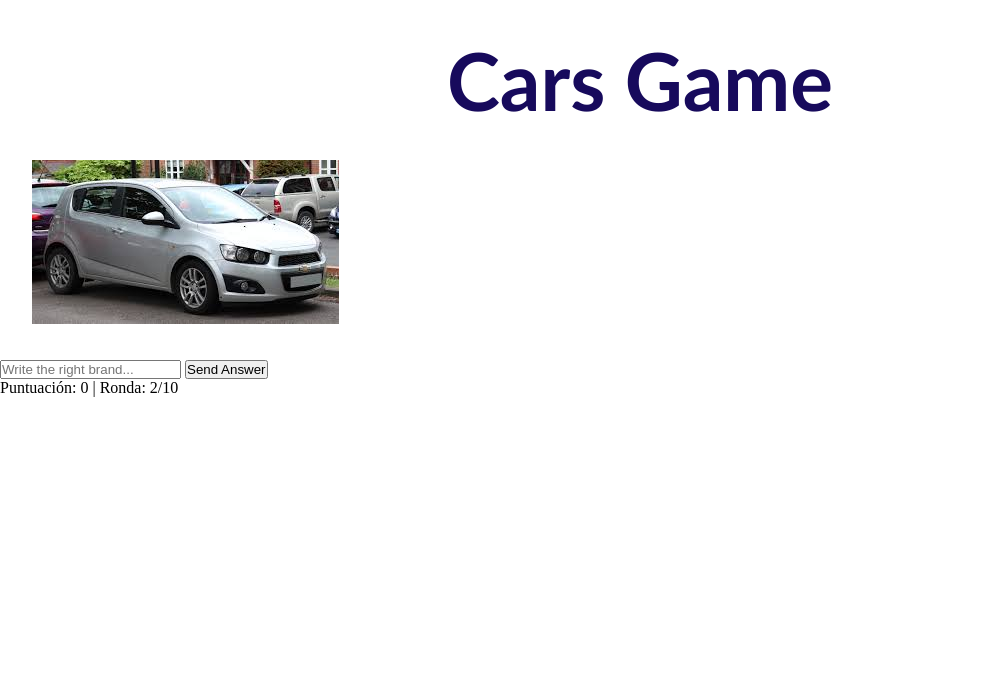
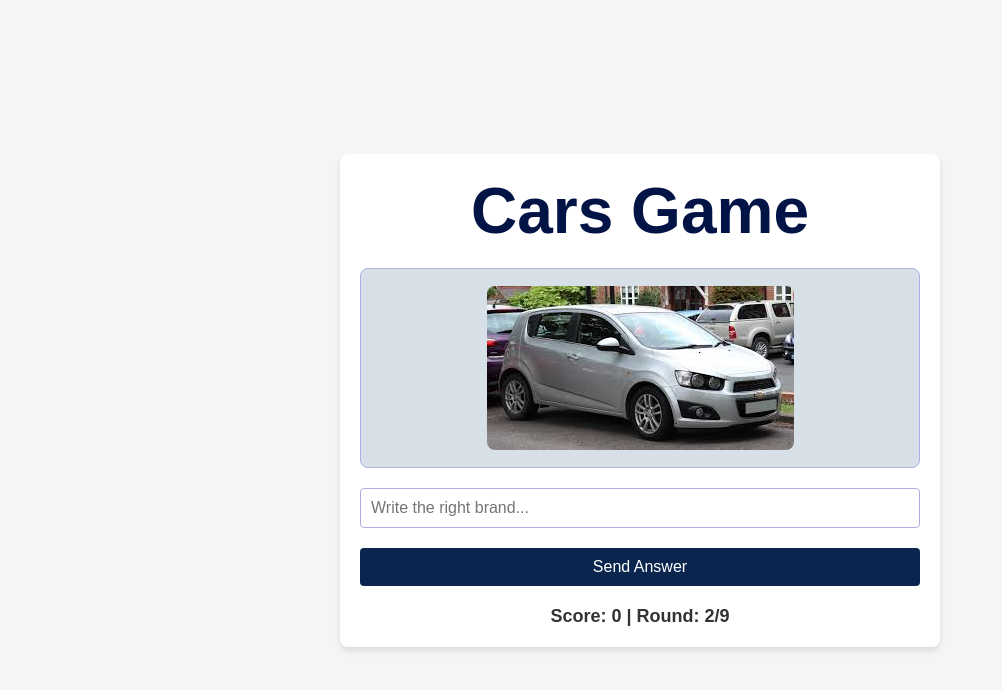
Before and after one commit to LauraVargas22/JavaScript, a plain HTML site: page game.html in a window 1280 px wide. Both pictures are taken after typing "Sample" into the empty fields and a click on the button "Send Answer". Shown: the whole page, without its empty margins (0-1002 px from the left). Drawn offline with Linux system fonts and the light colour scheme.

Commit message:
feat: :zap: game

```diff
--- a/css/game.css
+++ b/css/game.css
@@ -1,27 +1,83 @@
-*{
+body, h1, div, input, button {
+    margin: 0;
     padding: 0;
-    margin: 0;
     box-sizing: border-box;
 }
 
-h1 {
+body {
+    font-family: Arial, sans-serif;
+    background-color: #f5f5f5;
     display: flex;
-    flex-direction: row;
     justify-content: center;
     align-items: center;
-    font-family: 'Gill Sans', 'Gill Sans MT', Calibri, 'Trebuchet MS', sans-serif;
-    font-weight: 600;
-    font-size: 5em;
-    color: rgb(23, 10, 92);
-    padding-top: 2rem;
+    height: 100vh;
 }
 
-.car {
-    display: flex;
-    flex-direction: column;
-    justify-content: center;
+.container {
+    background: #ffffff;
+    padding: 20px;
+    border-radius: 8px;
+    box-shadow: 0 4px 6px rgba(0, 0, 0, 0.1);
+    text-align: center;
+    width: 90%;
+    max-width: 600px;
 }
 
-img {
-    margin: 2rem;
+h1 {
+    font-size: 4rem;
+    color: #021446;
+    margin-bottom: 20px;
 }
+
+.car-image {
+    height: 200px;
+    display: flex;
+    justify-content: center;
+    align-items: center;
+    margin-bottom: 20px;
+    border: 1px solid #adade2;
+    border-radius: 8px;
+    background: #d7dfe7;
+}
+
+.car-image img {
+    max-height: 100%;
+    max-width: 100%;
+    border-radius: 8px;
+}
+
+.search-bar {
+    width: 100%;
+    padding: 10px;
+    font-size: 16px;
+    margin-bottom: 20px;
+    border: 1px solid #adade2;
+    border-radius: 4px;
+}
+
+.submit-btn {
+    background-color: #0b264e;
+    color: white;
+    font-size: 16px;
+    padding: 10px 15px;
+    border: none;
+    border-radius: 4px;
+    cursor: pointer;
+    width: 100%;
+}
+
+.submit-btn:hover {
+    background-color: #0b264e;
+}
+
+.results {
+    margin-top: 20px;
+}
+
+.score-box {
+
+    margin-top: 20px;
+    font-size: 18px;
+    color: #333333;
+    font-weight: bold;
+}
--- a/game.html
+++ b/game.html
@@ -12,9 +12,9 @@
         <div class="car-image"></div>
         <input type="text" class="search-bar" placeholder="Write the right brand..."/>
         <button class="submit-btn">Send Answer</button>
+        <div class="result"></div>
+        <div class="score-box">Score: 0 | Round 1/10</div>
     </div>
-    <div class="results"></div>
-    <div class="score-box">Puntuación: 0 | Ronda 1/10</div>
     <script src="js/game.js"></script>
 </body>
 </html>
--- a/js/game.js
+++ b/js/game.js
@@ -12,47 +12,22 @@ const SearchList = [
 
 let score = 0;
 let currentRound = 0;
-const totalRounds = 10;
+const totalRounds = 9;
 
 const resultBox = document.querySelector(".results"); //Resultados de búsqueda
 const inputBox = document.querySelector(".search-bar"); // Campo de entrada de texto
 const submitButton = document.querySelector(".submit-btn");
 const scoreBox = document.querySelector(".score-box");
 const carImage = document.querySelector(".car-image");
+const resultDiv = document.getElementById('result');
 
 function displayCarImage(round) {
-    carImage.innerHTML = `<img src="${SearchList[round].image}" alt="Imagen de ${SearchList[round].name}" style"max-width: 100%; height: auto;">`;
+    if (round < SearchList.length) {
+        carImage.innerHTML = `<img src="${SearchList[round].image}" alt="Imagen de ${SearchList[round].name}" style="max-width: 100%; height: auto;">`;
+    }
 }
 
 displayCarImage(currentRound);
-
-//Representa resultados de búsqueda
-/*const displayResults = function (result) {
-    const resultHTML = result.map (function (cars) {return `<li onclick=selectInput(this)>${cars}</li onclick=selectInput>`;});
-
-    resultBox.innerHTML = '<ul>' + resultHTML.join ("") + '</ul>';
-}
-// Detecta la pulsación sobre la barra de búsqueda
-inputBox.onkeyup = function (e) {
-    let result = [];
-
-    const input = inputBox.value.toLowerCase();
-
-    if (input.length === 0) {
-        resultBox.innerHTML = "";
-    }
-
-    if (input.length) {
-        result = SearchList.filter ((cars) => {return cars.toLowerCase().includes(input);});
-
-        displayResults(result);
-    }
-};
-//Cuando el usuario hace clic sobre el elemento
-function selectInput(cars) {
-    inputBox.value = cars.innerText;
-    resultBox.innerHTML = "";
-}; */
 
 submitButton.onclick = function () {
     const userInput = inputBox.value.trim();
@@ -65,21 +40,29 @@ submitButton.onclick = function () {
     currentRound++;
     inputBox.value = "";
 
-    if (currentRound >= totalRounds) {
+    if (currentRound >= totalRounds || currentRound >= SearchList.length) {
         alert(`Juego terminado, tu puntuación final es ${score}`);
-        scoreBox.innerText =`Puntuación: ${score}`;
+        scoreBox.innerText =`Score: ${score}`;
         carImage.innerHTML = "";
-        if (score == 100 ) {
+
+        let image = "";
+        if (score == 90 ) {
             image = "<img src='../images/cienpuntos.png' alt='Cien Puntos' style='max-width: 100%; height: auto; margin-top: 10px;'>";
-        } else if (score >=70 && score < 100) {
+        } else if (score >=70 && score < 90) {
             image = "<img src='../images/medalla.png' alt='70 a 90' style='max-width: 100%; height: auto; margin-top: 10px;'>";
         } else if (score == 60) {
             image = "<img src='../images/puño.png' alt='60 puntos' style='max-width: 100%; height: auto; margin-top: 10px;'>";
         } else {
             image = "<img src='../images/cara.png' alt='Menos 60' style='max-width: 100%; height: auto; margin-top: 10px;'>";
         }
+
+        resultDiv.innerHTML = image;
+        resultDiv.style.display = 'block';
+
     } else {
-        scoreBox.innerText = `Puntuación: ${score} | Ronda: ${currentRound + 1}/${totalRounds}`;
+        scoreBox.innerText = `Score: ${score} | Round: ${currentRound + 1}/${totalRounds}`;
         displayCarImage(currentRound);
+        resultDiv.innerHTML = image;
+        resultDiv.style.display = 'block';
     }
 };
```
